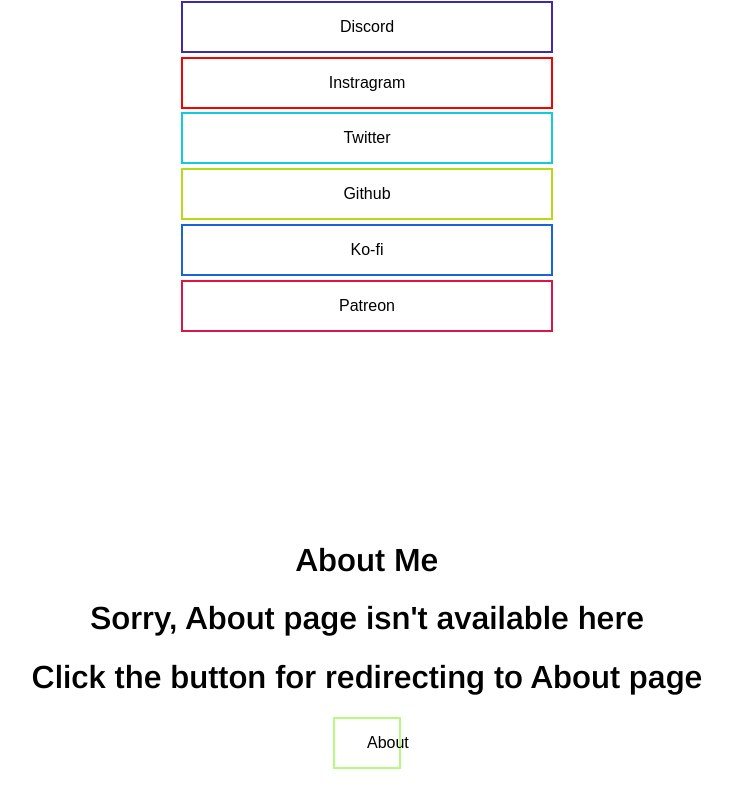
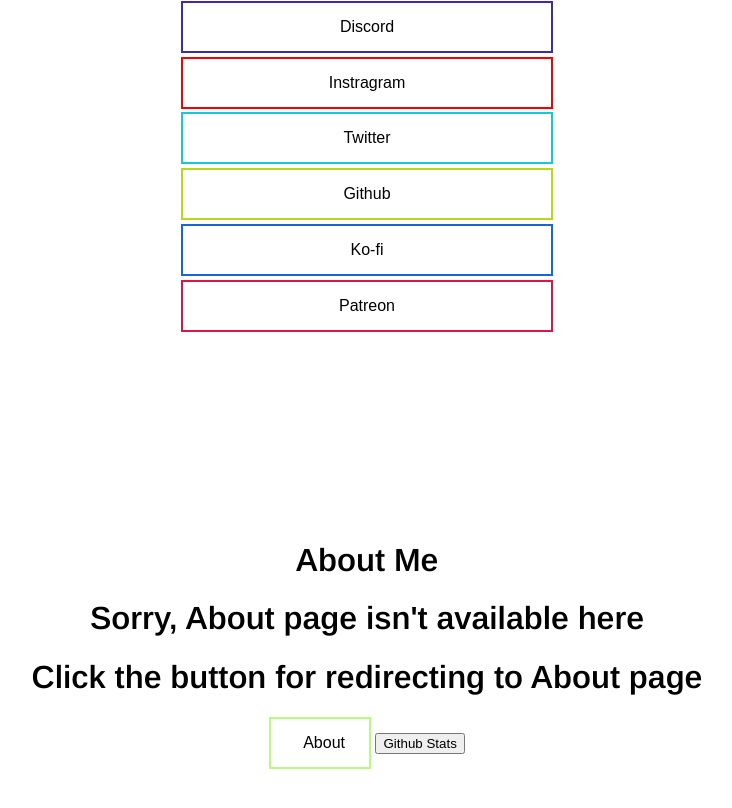
Before and after one commit to Sohom829/personal-website, a website: page views/index.html in a window 1280 px wide. Shown: the part 196-1004 px from the top of the page, without its empty margins (273-1005 px from the left). Drawn offline with nearby package versions, Linux system fonts and the light colour scheme.

Commit message:
Adding Github Stats Button

```diff
--- a/views/index.html
+++ b/views/index.html
@@ -62,6 +62,12 @@
     >
       About
     </button>
+    <button
+      class="GithubStatsButton"
+      onclick="Redirect('http://localhost:3000/github')"
+    >
+      Github Stats
+    </button>
     <script
       type="module"
       src="https://unpkg.com/ionicons@5.5.2/dist/ionicons/ionicons.esm.js"
```
